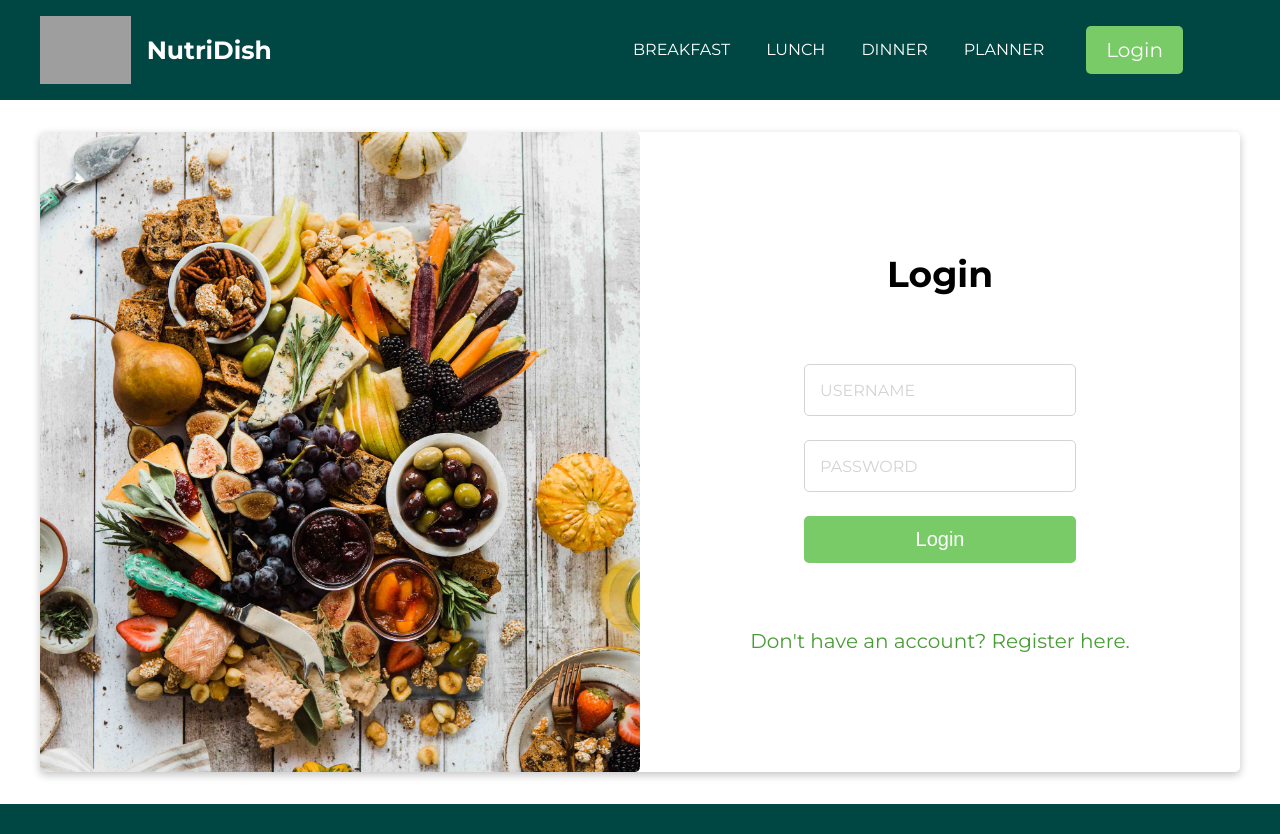
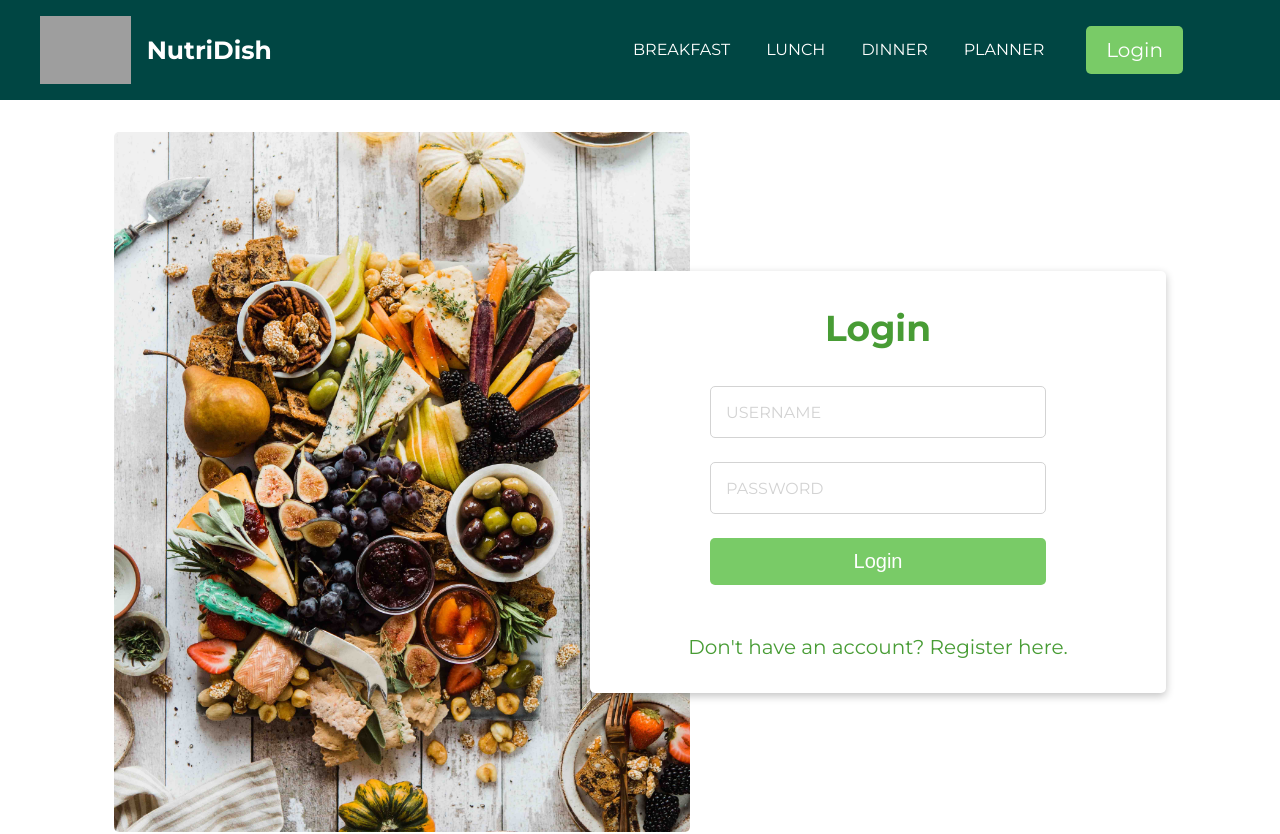
Before and after one commit to SohaibZahiid/NutriDish, a React (Vite) app: page /login in a window 1280 px wide. Shown: the top 834 px of the page. Built offline with nearby package versions, Linux system fonts and the light colour scheme; grey boxes are pictures that could not be loaded; some icons are missing.

Commit message:
fixed login and register form

```diff
--- a/src/pages/Login.jsx
+++ b/src/pages/Login.jsx
@@ -38,8 +38,8 @@ const Login = () => {
     <>
       <div className="login section-x2">
         <div className="login-container container">
-          <img src="/imgs/login.jpg" />
-          <div className="form-container">
+          <div className="left"></div>
+          <div className="right">
             <h2>Login</h2>
             <form className="login-form" autoComplete="off">
               <div className="input-box">
--- a/src/pages/Planner.jsx
+++ b/src/pages/Planner.jsx
@@ -1,4 +1,4 @@
-import { useState } from "react";
+import { useEffect, useRef, useState } from "react";
 import axios from "axios";
 import "../styles/Planner.css";
 import { toast } from "react-toastify";
@@ -9,6 +9,8 @@ function Planner() {
   const [calories, setCalories] = useState(0);
   const [dietary, setDietary] = useState("non-vegetarian");
   const [open, setOpen] = useState(false);
+
+  const dropRef = useRef();
 
   const handleChange = (e) => {
     setCalories(e.target.value);
@@ -34,6 +36,15 @@ function Planner() {
       toast.error("Please enter the calories");
     }
   };
+
+  useEffect(() => {
+    const handler = (e) => {
+      if (!dropRef.current.contains(e.target)) {
+        setOpen(false);
+      }
+    };
+    document.addEventListener("click", handler);
+  }, []);
 
   return (
     <div className="planner section-x2">
@@ -66,8 +77,9 @@ function Planner() {
             <div className="input-box">
               <label>Diet</label>
               <div
+                ref={dropRef}
                 onClick={() => setOpen(!open)}
-                className={`select ${open && "active"}`}
+                className={`select ${open ? "active" : ""}`}
               >
                 <input type="text" className="text-box" placeholder={dietary} />
                 <div className="option">
--- a/src/pages/Register.jsx
+++ b/src/pages/Register.jsx
@@ -44,8 +44,8 @@ function Register() {
   return (
     <div className="register section-x2">
       <div className="register-container container">
-        <img src="/imgs/login.jpg" />
-        <div className="form-container">
+        <div className="left"></div>
+        <div className="right">
           <h2>Register</h2>
           <form className="register-form" autoComplete="off">
             <div className="input-box">
--- a/src/styles/Login.css
+++ b/src/styles/Login.css
@@ -1,4 +1,134 @@
-.login {
+.login-container {
+  display: flex;
+  align-items: center;
+  justify-content: center;
+  border-radius: var(--br);
+}
+
+.login-container .left {
+  width: 50%;
+  height: 700px;
+  background: url("/imgs/login.jpg") no-repeat center / cover;
+  border-radius: var(--br);
+}
+
+.login-container .right {
+  width: 50%;
+  min-height: 400px;
+  background-color: var(--clr-white);
+  box-shadow: rgba(0, 0, 0, 0.24) 0px 3px 8px;
+  border-radius: var(--br);
+  display: flex;
+  flex-direction: column;
+  justify-content: space-around;
+  align-items: center;
+  padding: 2em;
+  margin-left: -100px;
+}
+
+.login-container .right h2 {
+  color: var(--clr-btn-hover);
+}
+
+.form-container {
+  height: 100%;
+  display: flex;
+  flex-direction: column;
+  justify-content: center;
+  align-items: center;
+}
+
+.login-form {
+  display: flex;
+  flex-direction: column;
+  justify-content: center;
+
+  border-radius: var(--br);
+  gap: 1.5em;
+  padding: 2em;
+  width: min(400px, 95%);
+}
+
+
+.login-form .input-box {
+  position: relative;
+}
+
+.login-form input {
+  width: 100%;
+  border: 1px solid lightgray;
+  font-size: 1.6rem;
+  outline: none;
+  padding: 1em;
+  border-radius: var(--br);
+  transition: var(--tr);
+}
+
+.login-form label {
+  position: absolute;
+  left: 0;
+  padding: 1em;
+  pointer-events: none;
+  text-transform: uppercase;
+  color: lightgray;
+  transition: var(--ts);
+}
+
+.login-form .input-box input:focus ~ label,
+.login-form .input-box input:valid ~ label {
+  color: var(--clr-btn-hover);
+  transform: translateX(5px) translateY(-9px);
+  font-size: 1.4rem;
+  padding: 0 8px;
+  background-color: white;
+  letter-spacing: .2em;
+}
+
+.login-form  .input-box input:focus,
+.login-form .input-box input:valid {
+  border: 1px solid var(--clr-btn-hover);
+}
+
+
+.login p {
+  margin-top: 1em;
+  color: var(--clr-primary-text);
+}
+
+.login p a {
+  color: var(--clr-btn-hover);
+  font-size: 2rem;
+}
+
+@media (max-width: 1100px) {
+  .login-container {
+    flex-direction: column;
+  }
+
+  .login-container .left {
+    width: 100%;
+    height: 300px;
+  }
+
+  .login-container .right {
+    width: 90%;
+    margin: 0;
+    margin-top: -100px;
+  }
+
+  .login-form {
+    padding: 2em;
+  }
+}
+
+
+
+
+
+
+
+
+/* .login {
   width: 100%;
   min-height: 80vh;
   background-color: var(--clr-white);
@@ -107,4 +237,4 @@
   .login {
     padding-block: 5em;
   }
-}
+} */
--- a/src/styles/Register.css
+++ b/src/styles/Register.css
@@ -1,6 +1,122 @@
-.register {
+.register-container {
+  display: flex;
+  align-items: center;
+  justify-content: center;
+  border-radius: var(--br);
+}
+
+.register-container .left {
+  width: 50%;
+  height: 700px;
+  background: url("/imgs/login.jpg") no-repeat center / cover;
+  border-radius: var(--br);
+}
+
+.register-container .right {
+  width: 50%;
+  min-height: 400px;
+  background-color: var(--clr-white);
+  box-shadow: rgba(0, 0, 0, 0.24) 0px 3px 8px;
+  border-radius: var(--br);
+  display: flex;
+  flex-direction: column;
+  justify-content: space-around;
+  align-items: center;
+  padding: 2em;
+  margin-left: -100px;
+}
+
+.register-container .right h2 {
+  color: var(--clr-btn-hover);
+}
+
+.register-form {
+  display: flex;
+  flex-direction: column;
+  justify-content: center;
+
+  border-radius: var(--br);
+  gap: 1.5em;
+  padding: 2em;
+  width: min(400px, 95%);
+}
+
+
+.register-form .input-box {
+  position: relative;
+}
+
+.register-form input {
   width: 100%;
-  min-height: 80vh;
+  border: 1px solid lightgray;
+  font-size: 1.6rem;
+  outline: none;
+  padding: 1em;
+  border-radius: var(--br);
+  transition: var(--tr);
+}
+
+.register-form label {
+  position: absolute;
+  left: 0;
+  padding: 1em;
+  pointer-events: none;
+  text-transform: uppercase;
+  color: lightgray;
+  transition: var(--ts);
+}
+
+.register-form .input-box input:focus ~ label,
+.register-form .input-box input:valid ~ label {
+  color: var(--clr-btn-hover);
+  transform: translateX(5px) translateY(-9px);
+  font-size: 1.4rem;
+  padding: 0 8px;
+  background-color: white;
+  letter-spacing: .2em;
+}
+
+.register-form  .input-box input:focus,
+.register-form .input-box input:valid {
+  border: 1px solid var(--clr-btn-hover);
+}
+
+
+.register p {
+  margin-top: 1em;
+  color: var(--clr-primary-text);
+}
+
+.register p a {
+  color: var(--clr-btn-hover);
+  font-size: 2rem;
+}
+
+@media (max-width: 1100px) {
+  .register-container {
+    flex-direction: column;
+  }
+
+  .register-container .left {
+    width: 100%;
+    height: 300px;
+  }
+
+  .register-container .right {
+    width: 90%;
+    margin: 0;
+    margin-top: -100px;
+  }
+
+  .register-form {
+    padding: 2em;
+  }
+}
+
+
+
+/* .register {
+  width: 100%;
   display: flex;
   flex-direction: column;
   justify-content: center;
@@ -11,21 +127,24 @@
 
 .register-container {
   width: 100%;
-  height:80vh;
+  max-height: 700px;
   display: grid;
   grid-template-columns: repeat(2, 1fr);
+  align-items: center;
   box-shadow: rgba(0, 0, 0, 0.24) 0px 3px 8px;
   border-radius: var(--br);
+  overflow: hidden;
 }
 
 .register-container img {
   object-fit: cover;
-  height: inherit;
+  max-height: 100%;
+  width: 100%;
   border-radius: inherit;
 }
 
 .form-container {
-  height: inherit;
+  height: 100%;
   display: flex;
   flex-direction: column;
   justify-content: center;
@@ -106,4 +225,4 @@
   .register {
     padding-block: 5em;
   }
-}
+} */
```
